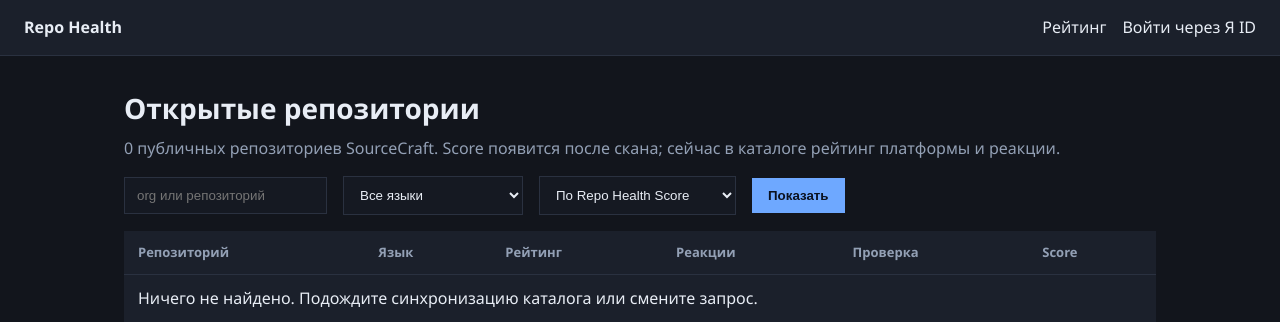
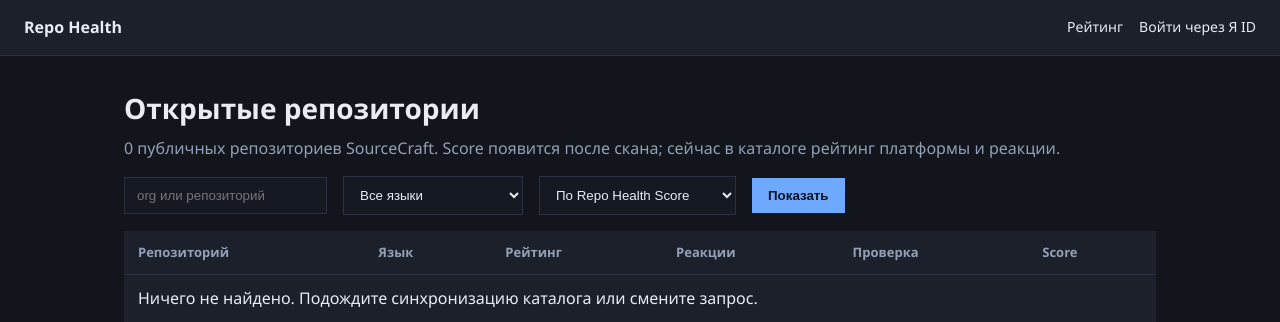
Before and after one commit to vladiscut/repo-health-sourcecraft, a Django app: page / in a window 1280 px wide. Shown: the top 322 px of the page. Run offline with Django 5.2, Linux system fonts and the light colour scheme; data that the repository does not hold is empty; parts of the project's set-up code (start-up, migrations or seed data) failed here and were passed over.

Commit message:
navbar font-size

```diff
--- a/static/health/app.css
+++ b/static/health/app.css
@@ -25,7 +25,7 @@ a:hover { text-decoration: underline; }
     gap: 16px;
 }
 .brand { font-weight: 700; color: var(--text); }
-.nav { display: flex; align-items: center; gap: 16px; flex-wrap: wrap; }
+.nav { display: flex; align-items: center; gap: 16px; flex-wrap: wrap; font-size: 14px; }
 .nav a { color: var(--text); }
 .inline { display: inline; margin: 0; }
 button.linkish {
```
